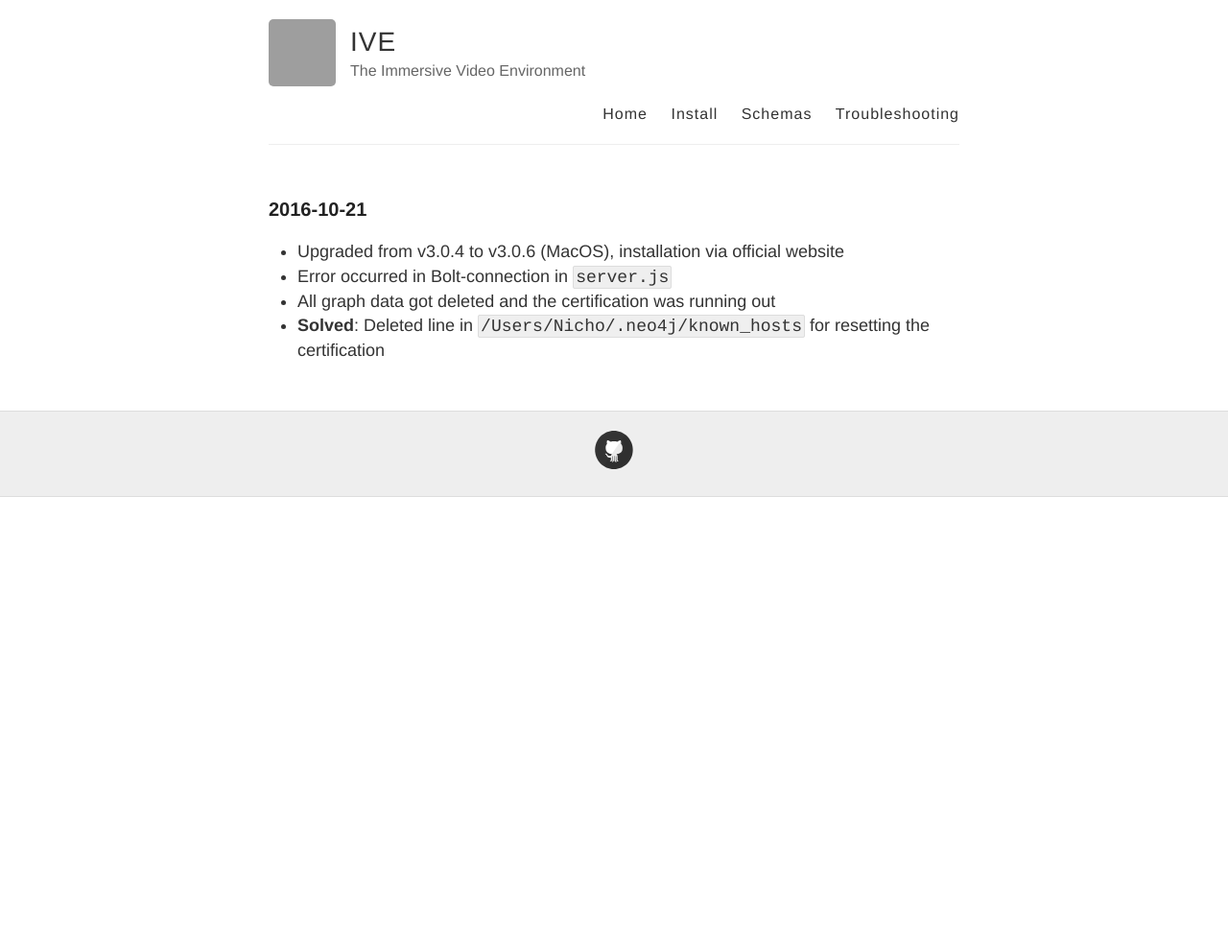
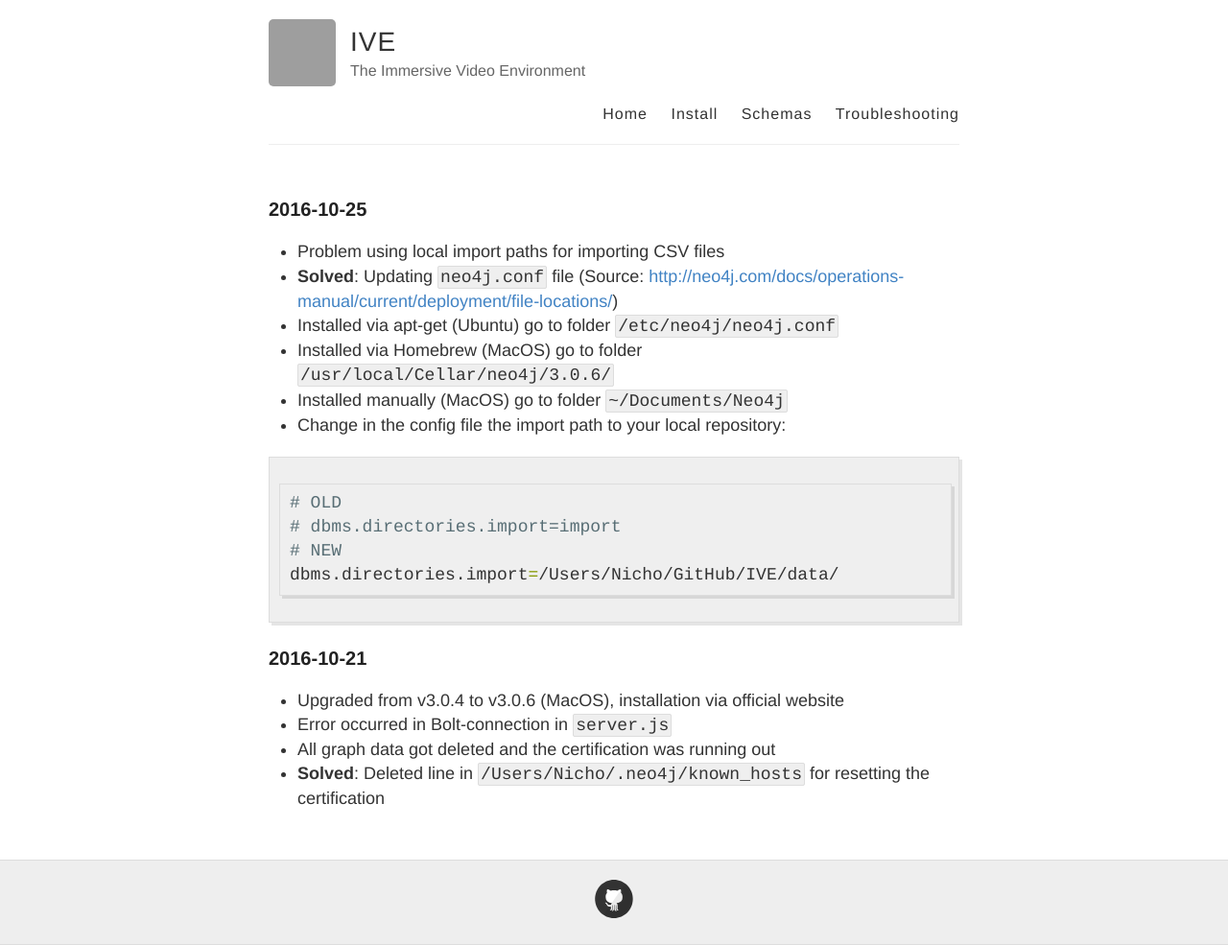
Before and after one commit to sitcomlab/IVE, a Jekyll site: the page built from troubleshooting.md, in a window 1280 px wide. Shown: the whole page at 96% size. Built offline with Jekyll 4.4.1, drawn with Linux system fonts in a browser that asks for light colours; before the commit the page ends 900 px from its top, so only the background shows below that; grey boxes are pictures that could not be loaded.

Commit message:
Update troubleshooting.md

````diff
--- a/troubleshooting.md
+++ b/troubleshooting.md
@@ -2,6 +2,21 @@
 layout: page
 permalink: /troubleshooting/
 ---
+
+### 2016-10-25
+* Problem using local import paths for importing CSV files
+* **Solved**: Updating `neo4j.conf` file (Source: [http://neo4j.com/docs/operations-manual/current/deployment/file-locations/](http://neo4j.com/docs/operations-manual/current/deployment/file-locations/))
+* Installed via apt-get (Ubuntu) go to folder `/etc/neo4j/neo4j.conf`
+* Installed via Homebrew (MacOS) go to folder `/usr/local/Cellar/neo4j/3.0.6/`
+* Installed manually (MacOS) go to folder `~/Documents/Neo4j`
+* Change in the config file the import path to your local repository:
+
+```bash
+# OLD
+# dbms.directories.import=import
+# NEW
+dbms.directories.import=/Users/Nicho/GitHub/IVE/data/
+```
 
 ### 2016-10-21
 * Upgraded from v3.0.4 to v3.0.6 (MacOS), installation via official website
````
